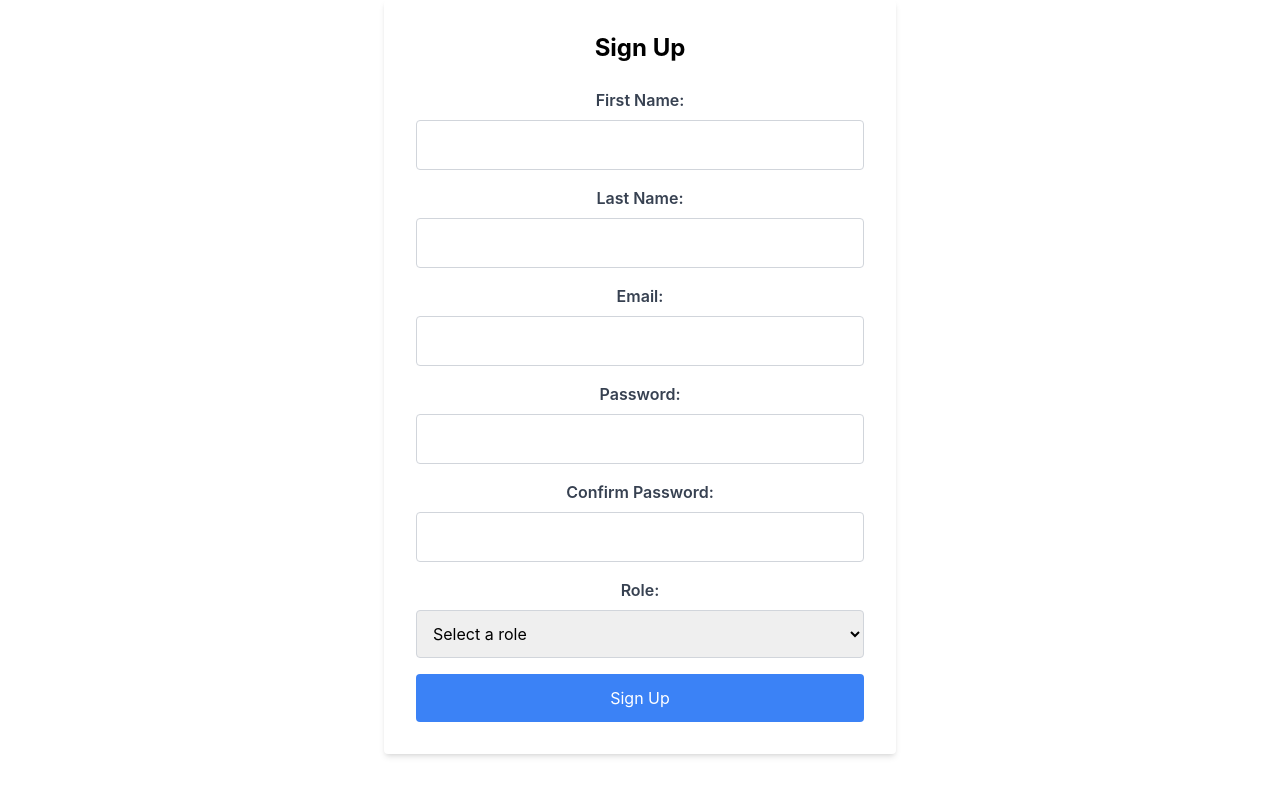
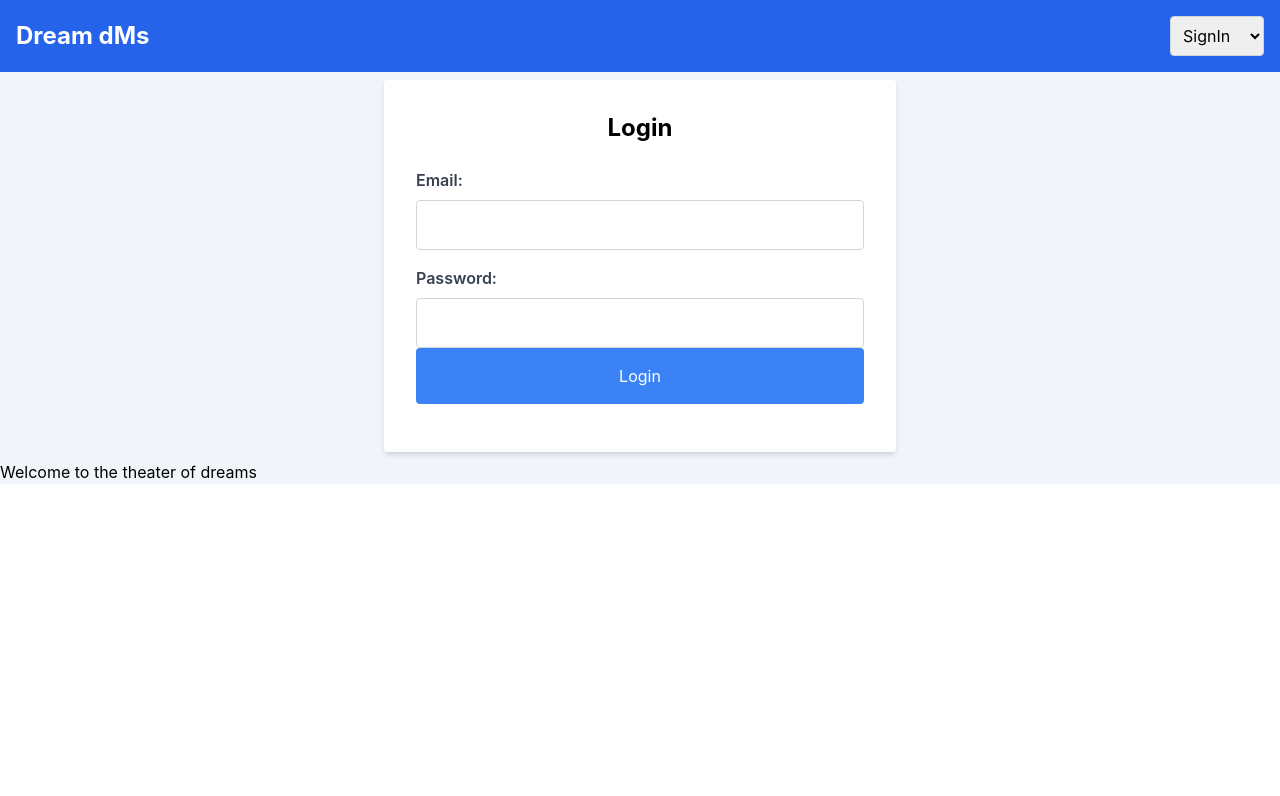
Before and after one commit to Birhanek/dmsClient, a React (Create React App) app: page /login in a window 1280 px wide. Shown: the top 796 px of the page. Built offline with nearby package versions, Linux system fonts and the light colour scheme.

Commit message:
adding signin and signup

```diff
--- a/package.json
+++ b/package.json
@@ -13,6 +13,7 @@
     "axios": "^1.7.7",
     "react": "^18.3.1",
     "react-dom": "^18.3.1",
+    "react-router-dom": "^6.26.2",
     "react-scripts": "5.0.1",
     "typescript": "^4.9.5",
     "web-vitals": "^2.1.4"
--- a/src/App.tsx
+++ b/src/App.tsx
@@ -1,10 +1,22 @@
 import React from "react";
 import "./App.css";
 import Home from "./pages/Home";
+import { Route, BrowserRouter as Router, Routes } from "react-router-dom";
+import Navbar from "./components/layout/Navbar";
+import LoginForm from "./pages/LoginForm";
+import SignInForm from "./pages/SignInForm";
 
 function App() {
   return (
-    <div className="App">
+    <div className=" bg-slate-100">
+      <Router>
+        <Navbar />
+        <Routes>
+          <Route path="/" element={<Home />} />
+          <Route path="/login" element={<LoginForm />} />
+          <Route path="/signup" element={<SignInForm />} />
+        </Routes>
+      </Router>
       <Home />
     </div>
   );
--- a/src/components/dataInterface.ts
+++ b/src/components/dataInterface.ts
@@ -7,4 +7,9 @@ interface SignupFormData {
   role: string;
 }
 
+export interface LoginFormData {
+  password: string;
+  email: string;
+}
+
 export default SignupFormData;
--- /dev/null
+++ b/src/components/layout/Navbar.tsx
@@ -0,0 +1,36 @@
+import React, { ChangeEvent, useState } from "react";
+import { useNavigate } from "react-router-dom";
+
+const Navbar = () => {
+  const navigate = useNavigate();
+  const [selectedOption, setSelectedOption] = useState<string>("");
+
+  const selectOptionChange = (e: ChangeEvent<HTMLSelectElement>) => {
+    const selectedValue = e.target.value;
+    setSelectedOption(selectedValue);
+    navigate(selectedOption);
+  };
+
+  return (
+    <nav className="bg-blue-600 p-4">
+      <div className="container mx-auto flex justify-between items-center">
+        {/* Logo */}
+        <div className="text-white text-2xl font-bold">Dream dMs</div>
+
+        {/* Navigation Links */}
+        <select
+          name="role"
+          value={selectedOption}
+          onChange={selectOptionChange}
+          required
+          className="p-2 border border-gray-300 rounded focus:outline-none focus:border-blue-500"
+        >
+          <option value="/login">SignIn</option>
+          <option value="/signup">SignUp</option>
+        </select>
+      </div>
+    </nav>
+  );
+};
+
+export default Navbar;
--- a/src/pages/Home.tsx
+++ b/src/pages/Home.tsx
@@ -1,12 +1,7 @@
 import React from "react";
-import SignInForm from "./SignInForm";
 
 const Home = () => {
-  return (
-    <div className=" h-80">
-      <SignInForm />
-    </div>
-  );
+  return <div className="mt-1">Welcome to the theater of dreams</div>;
 };
 
 export default Home;
--- /dev/null
+++ b/src/pages/LoginForm.tsx
@@ -0,0 +1,78 @@
+import React, { ChangeEvent, FormEvent, useState } from "react";
+import { LoginFormData } from "../components/dataInterface";
+import axios from "axios";
+
+const LoginForm = () => {
+  const [loginData, setLoginData] = useState<LoginFormData>({
+    email: "",
+    password: "",
+  });
+
+  const [errors, setErrors] = useState<string>("");
+  const [message, setMessage] = useState<string>("");
+
+  const handleChange = (e: ChangeEvent<HTMLInputElement>) => {
+    setLoginData({
+      ...loginData,
+      [e.target.name]: e.target.value,
+    });
+  };
+
+  const handleSubmit = async (e: FormEvent<HTMLFormElement>) => {
+    e.preventDefault();
+
+    try {
+      const response = await axios.post(
+        "http://127.0.0.1:5000/login",
+        loginData
+      );
+      setMessage(response.data.message);
+    } catch (error) {
+      setErrors("Failed to sign up. Try again later.");
+      console.error("Error signing up:", error);
+    }
+  };
+  return (
+    <form
+      onSubmit={handleSubmit}
+      className="max-w-lg mx-auto p-8 bg-white rounded shadow-md my-2"
+    >
+      <h2 className="text-2xl font-bold mb-6 text-center">Login</h2>
+      <div className="mb-4">
+        <label className="block text-gray-700 font-semibold mb-2">Email:</label>
+        <input
+          type="email"
+          name="email"
+          value={loginData.email}
+          onChange={handleChange}
+          required
+          className="w-full p-3 border border-gray-300 rounded focus:outline-none focus:border-blue-500"
+        />
+      </div>
+
+      <div className="mb-4">
+        <label className="block text-gray-700 font-semibold mb-2">
+          Password:
+        </label>
+        <input
+          type="password"
+          name="password"
+          value={loginData.password}
+          onChange={handleChange}
+          required
+          className="w-full p-3 border border-gray-300 rounded focus:outline-none focus:border-blue-500"
+        />
+        {errors && <p className="text-red-500 mb-4">{errors}</p>}
+        {message && <p className="text-red-500 mb-4">{message}</p>}
+        <button
+          type="submit"
+          className="w-full bg-blue-500 text-white py-4 rounded hover:bg-blue-600 transition duration-300"
+        >
+          Login
+        </button>
+      </div>
+    </form>
+  );
+};
+
+export default LoginForm;
--- a/src/pages/SignInForm.tsx
+++ b/src/pages/SignInForm.tsx
@@ -146,6 +146,7 @@ const SignInForm: React.FC = () => {
       </div>
 
       {errors && <p className="text-red-500 mb-4">{errors}</p>}
+      {message && <p className="text-red-500 mb-4">{message}</p>}
 
       <button
         type="submit"
```
Also changed, not shown: 1 other file (tests, documents, lock files or other folders).
